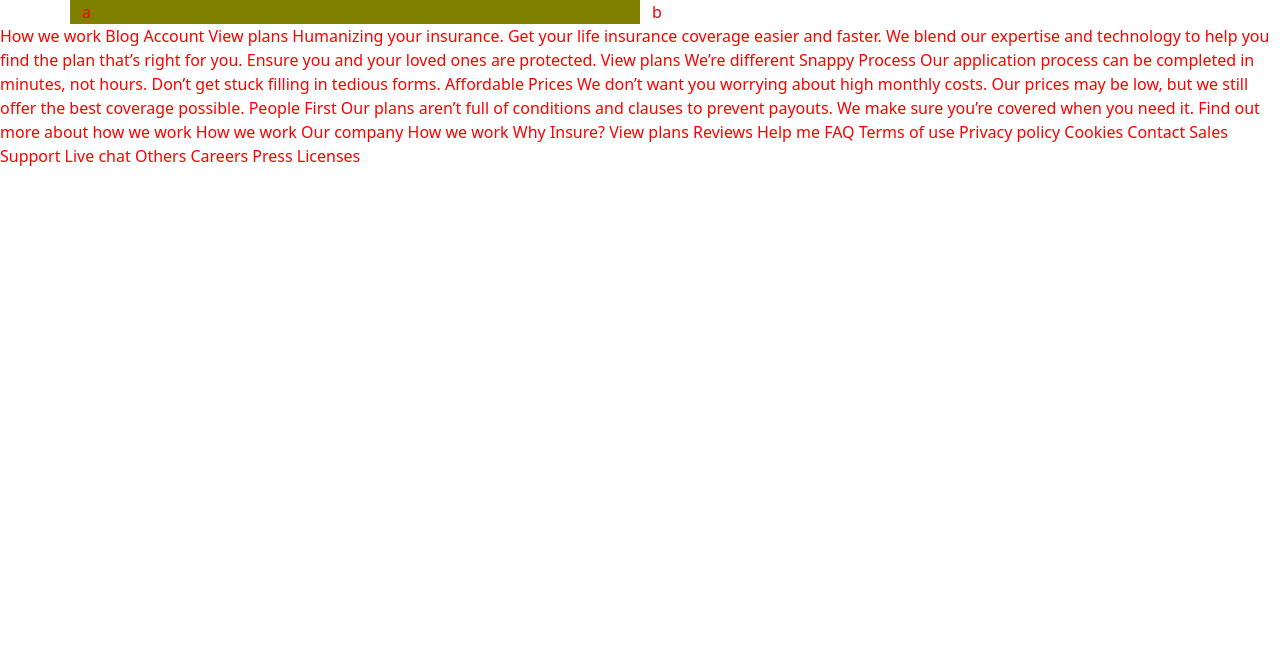
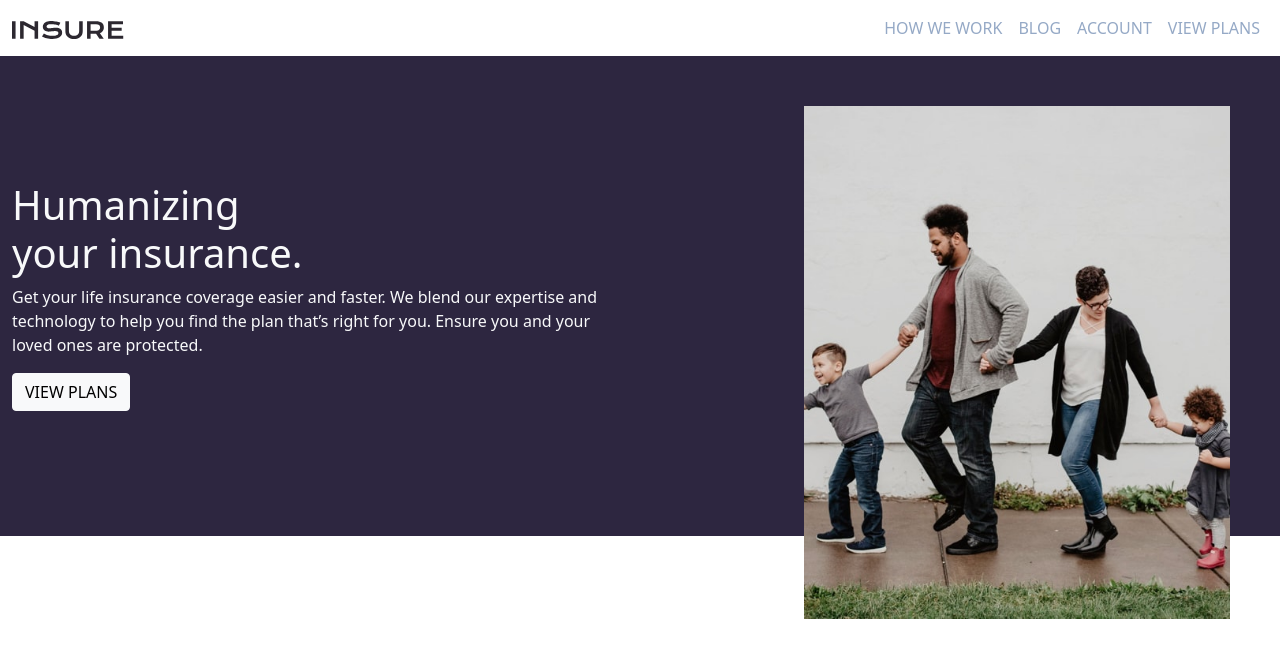
Before and after one commit to humbruno/insure-landing, a website: page index.html in a window 1280 px wide. Drawn offline with nearby package versions, Linux system fonts and the light colour scheme.

Commit message:
initial bootstrap styles

```diff
--- a/index.html
+++ b/index.html
@@ -36,13 +36,91 @@
     <link href="css/style.css" rel="stylesheet" />
   </head>
   <body>
-    <div class="container">
-      <div class="row">
-        <div class="col-6 bg-primary">a</div>
-        <div class="col-6">b</div>
+    <nav class="navbar navbar-expand-lg">
+      <div class="container-fluid">
+        <a class="navbar-brand" href="#">
+          <img src="images/logo.svg" alt="Insure logo" />
+        </a>
+
+        <button
+          class="navbar-toggler"
+          type="button"
+          data-bs-toggle="collapse"
+          data-bs-target="#navbarNav"
+          aria-controls="navbarNav"
+          aria-expanded="false"
+          aria-label="Toggle navigation"
+        >
+          <span>
+            <img src="images/icon-hamburger.svg" alt="Toggle navigation" />
+          </span>
+        </button>
+        <div
+          class="collapse navbar-collapse justify-content-end"
+          id="navbarNav"
+        >
+          <ul class="navbar-nav">
+            <li class="nav-item">
+              <a class="nav-link text-uppercase text-secondary" href="#"
+                >How we work</a
+              >
+            </li>
+            <li class="nav-item">
+              <a class="nav-link text-uppercase text-secondary" href="#"
+                >Blog</a
+              >
+            </li>
+            <li class="nav-item">
+              <a class="nav-link text-uppercase text-secondary" href="#"
+                >Account</a
+              >
+            </li>
+            <li class="nav-item">
+              <a class="nav-link text-uppercase text-secondary" href="#"
+                >View plans</a
+              >
+            </li>
+          </ul>
+        </div>
+      </div>
+    </nav>
+
+    <div class="row position-relative">
+      <img
+        class="d-lg-none img-fluid"
+        src="images/image-intro-mobile.jpg"
+        alt=""
+      />
+      <img
+        class="d-none d-lg-block alo"
+        src="images/image-intro-desktop.jpg"
+        alt=""
+      />
+    </div>
+
+    <div class="row bg-primary m-0 custom-hero align-items-center">
+      <div class="col-lg-6 text-light">
+        <h1 class="text-center text-lg-start">
+          Humanizing <br />
+          your insurance.
+        </h1>
+        <p class="text-center text-lg-start">
+          Get your life insurance coverage easier and faster. We blend our
+          expertise and technology to help you find the plan that’s right for
+          you. Ensure you and your loved ones are protected.
+        </p>
+
+        <div class="row">
+          <div class="col text-center text-lg-start">
+            <button type="button" class="btn btn-light text-uppercase">
+              View plans
+            </button>
+          </div>
+        </div>
       </div>
     </div>
-    How we work Blog Account View plans Humanizing your insurance. Get your life
+
+    <!-- How we work Blog Account View plans  Get your life
     insurance coverage easier and faster. We blend our expertise and technology
     to help you find the plan that’s right for you. Ensure you and your loved
     ones are protected. View plans We’re different Snappy Process Our
@@ -53,7 +131,7 @@
     clauses to prevent payouts. We make sure you’re covered when you need it.
     Find out more about how we work How we work Our company How we work Why
     Insure? View plans Reviews Help me FAQ Terms of use Privacy policy Cookies
-    Contact Sales Support Live chat Others Careers Press Licenses
+    Contact Sales Support Live chat Others Careers Press Licenses -->
 
     <!-- Bootstrap JS -->
     <script
--- a/scss/style.scss
+++ b/scss/style.scss
@@ -1,19 +1,28 @@
-// import bootstrap to edit styles
-//@import "../node_modules/bootstrap/scss/bootstrap";
-
 // 1. Include functions first (so you can manipulate colors, SVGs, calc, etc)
 
 @import "../node_modules/bootstrap/scss/functions";
 
 // 2. Include any default variable overrides here
 
-$primary: olive;
+$primary: hsl(256, 26%, 20%);
+$secondary: hsl(216, 30%, 68%);
 
 // 3. Include remainder of required Bootstrap stylesheets
 @import "../node_modules/bootstrap/scss/variables";
 @import "../node_modules/bootstrap/scss/mixins";
 @import "../node_modules/bootstrap/scss/root";
 
-body {
-  color: red;
+html {
+  overflow-x: hidden;
 }
+.custom-hero {
+  min-height: 30em;
+}
+
+.alo {
+  position: absolute;
+  width: 450px;
+  height: auto;
+  right: 50px;
+  top: 50px;
+}
```
Also changed, not shown: css/style.css.
